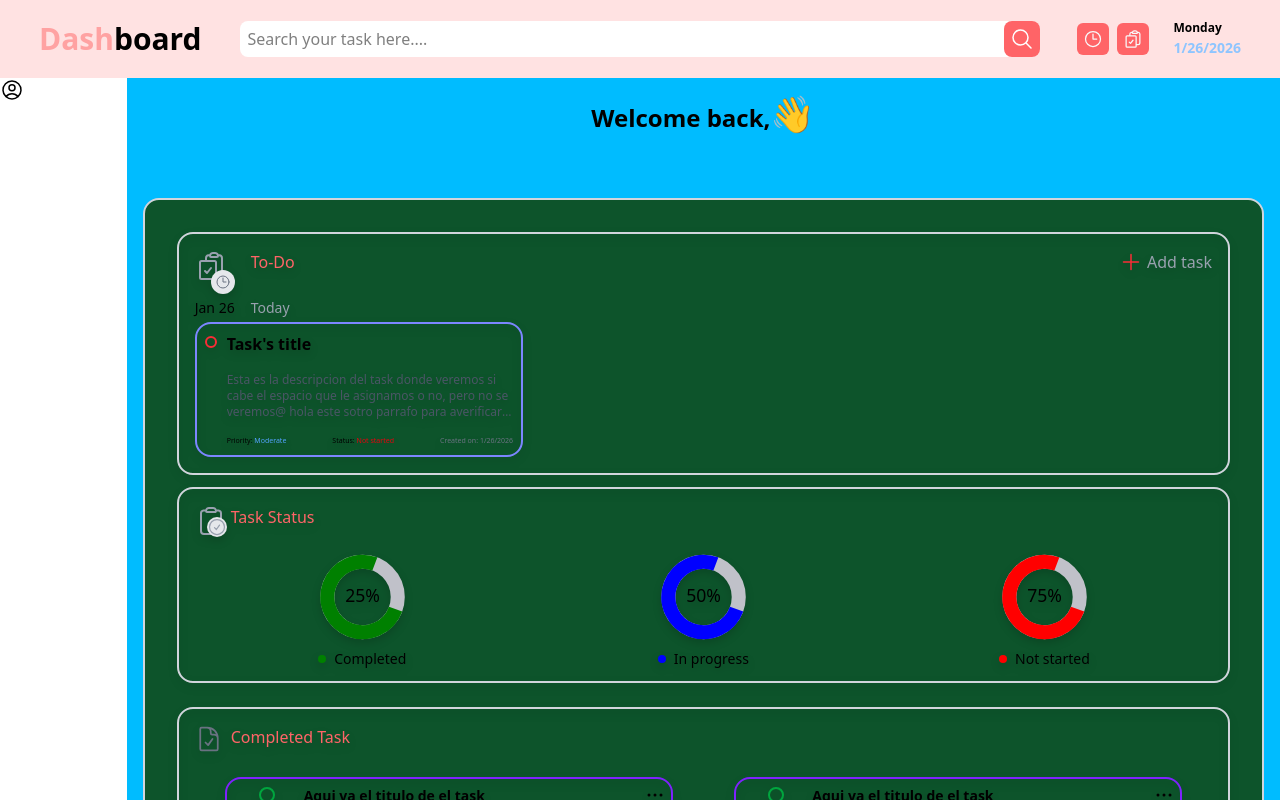
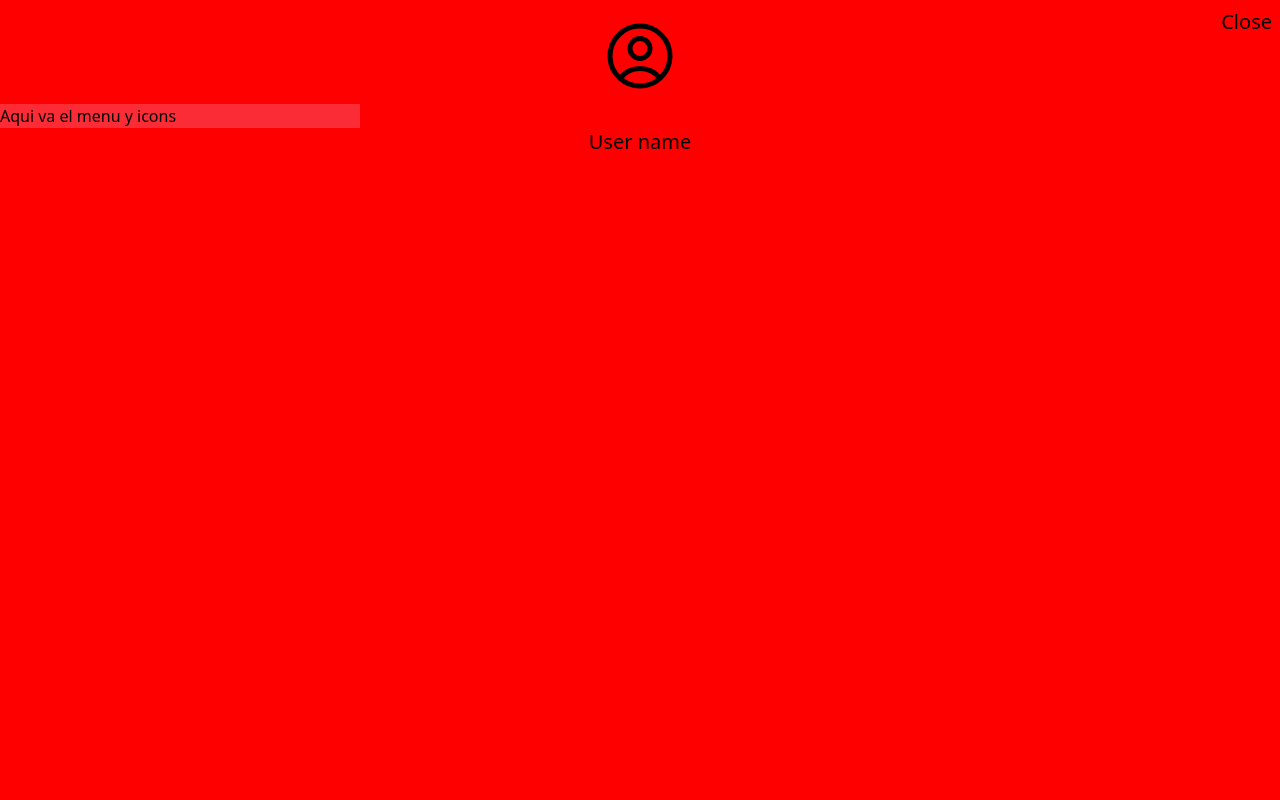
Before and after one commit to karinatuyuc/my-todo-list-React, a React (Vite) app: page / in a window 1280 px wide. Shown: the top 800 px of the page. Built offline with nearby package versions, Linux system fonts and the light colour scheme.

Commit message:
style: Style layout sideMenu

```diff
--- a/src/Dashboard.jsx
+++ b/src/Dashboard.jsx
@@ -88,16 +88,15 @@ export default function Dashboard({showModal, tasks}) {
 
 
 
-        <main className="min-h-screen w-full grow md:min-h-screen lg:flex lg:gap-16">
 
-            <div className="top-0 mt-0">
-                <SideMenu/>
+        <main className="min-h-screen w-full grow md:grid md:grid-cols-[2fr_3fr]">
+
+               <div>
+                  <SideMenu/>
             </div>
+            <div className="border-y-green-900 bg-sky-400">
 
 
-
-
-            <div className="border-y-green-900 bg-sky-400">
 
 
                      <div className="flex items-center justify-center gap-4 m-4">
--- a/src/global.css
+++ b/src/global.css
@@ -1,12 +1,10 @@
-@media (max-width: 640px) and (orientation: portrait) {
-    .menu-mobile {
-        background-color: red;
-        position: fixed;
-        top: 0;
-        left: 0;
-        width: 100%;
-        height: 100vh;
-        z-index: 50;
-        overflow-y: auto;
-    }
+.menu-side {
+    background-color: red;
+    position: fixed;
+    top: 0;
+    padding-top: -6px;
+    height: 100vh;
+    width: 100%;
+    z-index: 50;
+
 }
--- a/src/sideMenu.jsx
+++ b/src/sideMenu.jsx
@@ -1,132 +1,32 @@
 //import { useState } from "react";
 import { Bars3Icon, UserCircleIcon, Squares2X2Icon, ExclamationCircleIcon, DocumentCheckIcon, ListBulletIcon, Cog6ToothIcon, QuestionMarkCircleIcon, ArrowUturnLeftIcon, XMarkIcon } from "@heroicons/react/24/outline"
 
-export default function SideMenu(){
-
-   // const[isOpen, setIsOpen] = useState (false);
-
-  //  const iconsStyles = `w-6 h-6 inline-block mr-2 md:w-7 md:h-7`;
+export default function SideMenu() {
 
     return (
         <>
-
-        {/* {!isDesktop && (
-             <Bars3Icon
-                className="w-7 h-7 hover:text-red-400 md:w-8 md:h-8"
-                onClick={() => {setIsOpen(true);
-                    document.body.classList.add("overflow-hidden");
-                }}
-            />
-        )}
-*/}
-
-                    <div className="menu-mobile">
-
-                        {/**Header and userName */}
-                        <div>
-                            <UserCircleIcon className="w-6 h-6"/>
-                            <span className="text-white text-sm">User name</span>
-                        </div>
-
-                    </div>
+           <div className="menu-side">
 
 
+            <div className="flex justify-end p-2 text-xl">
+                Close
+            </div>
+
+            <div className="flex flex-col justify-center items-center
+            md:relative md:mt-1 md:flex md:flex-col md:justify-center md:items-center md:gap-2">
+                <UserCircleIcon className="w-22 h-22
+
+                md:w-20 md:h-20 md:absolute md:-top-8 md:left-1/2 md:transform md:-translate-x-1/2"/>
+                <span className="text-xl
+                md:mt-20">User name</span>
+            </div>
+
+            <div className="md:bg-red-500 md:absolute md:w-90 md:top-26">
+                <h1>Aqui va el menu y icons</h1>
+            </div>
 
 
+           </div>
         </>
-
     )
-
 }
-
-{/*
-
-
-
- ${isDesktop ? 'block' : isOpen ? 'block' : 'hidden'}
-
-                        isDesktop ? 'block' : isOpen ? 'block' : 'hidden'
-
-
-                        <div className="absolute p-2 top-0 right-0 show-x X-landscape">
-                            <XMarkIcon
-                                 className="w-8 h-8 text-gray-400
-                                 md:w-12 md:h-12"
-                                 onClick={()=> {setIsOpen(false)}}
-                            />
-                        </div>
-
-
-                        <div className="bg-red-700">
-
-                        </div>
-
-                     <div className="bg-red-500/90 w-full flex justify-center z-50
-                        md:w-full lg:w-full lg:bg-emerald-500 lg:mt-10" >
-
-                            <div className="absolute top-0 lg:bg-amber-600 lg:top-0 lg:h-2">
-                                <UserCircleIcon
-                                    className="w-20 h-20  text-black md:w-34 md:h-34 lg:w-20 lg:h-20"
-                                />
-                            </div>
-
-                            <span className="mt-20 text-white text-xl md:mt-34 md:text-4xl lg:text-2xl lg:mt-12">User name</span>
-                        </div>
-
-
-                        <div className="bg-red-500/90 w-full h-full
-                        md:w-full lg:w-full lg:pt-8 lg:pb-64">
-                            <div className="p-10">
-                                <ol className="space-y-10 text-white text-xl md:pl-14 md:text-2xl lg:mt-12 lg:space-y-8 lg:pl-0">
-                                    <li>
-                                        <Squares2X2Icon
-                                            className={iconsStyles}
-                                        />
-                                        Dashboard
-                                    </li>
-                                    <li>
-                                        <ExclamationCircleIcon
-                                            className={iconsStyles}
-                                        />
-                                        Vital Task
-                                    </li>
-                                    <li>
-                                        <DocumentCheckIcon
-                                            className={iconsStyles}
-                                        />
-                                        My Task
-                                    </li>
-                                    <li>
-                                        <ListBulletIcon
-                                            className={iconsStyles}
-                                        />
-                                        Task Categories
-                                    </li>
-                                    <li>
-                                        <Cog6ToothIcon
-                                            className={iconsStyles}
-                                        />
-                                        Settings
-                                    </li>
-                                    <li>
-                                        <QuestionMarkCircleIcon
-                                            className={iconsStyles}
-                                        />
-                                        Help
-                                    </li>
-                                </ol>
-                            </div>
-
-
-                            <span
-                              onClick={() => { setIsOpen(false)}}
-                            className="flex gap-4 ml-6 mt-10 text-white md:text-2xl md:ml-8 lg:pt-20">
-                                <ArrowUturnLeftIcon
-                                className="w-6 h-6 md:w-7 md:h-7"
-                                />
-                                Back
-                            </span>
-
-                        </div>
-                    </div>
-*/}
```
